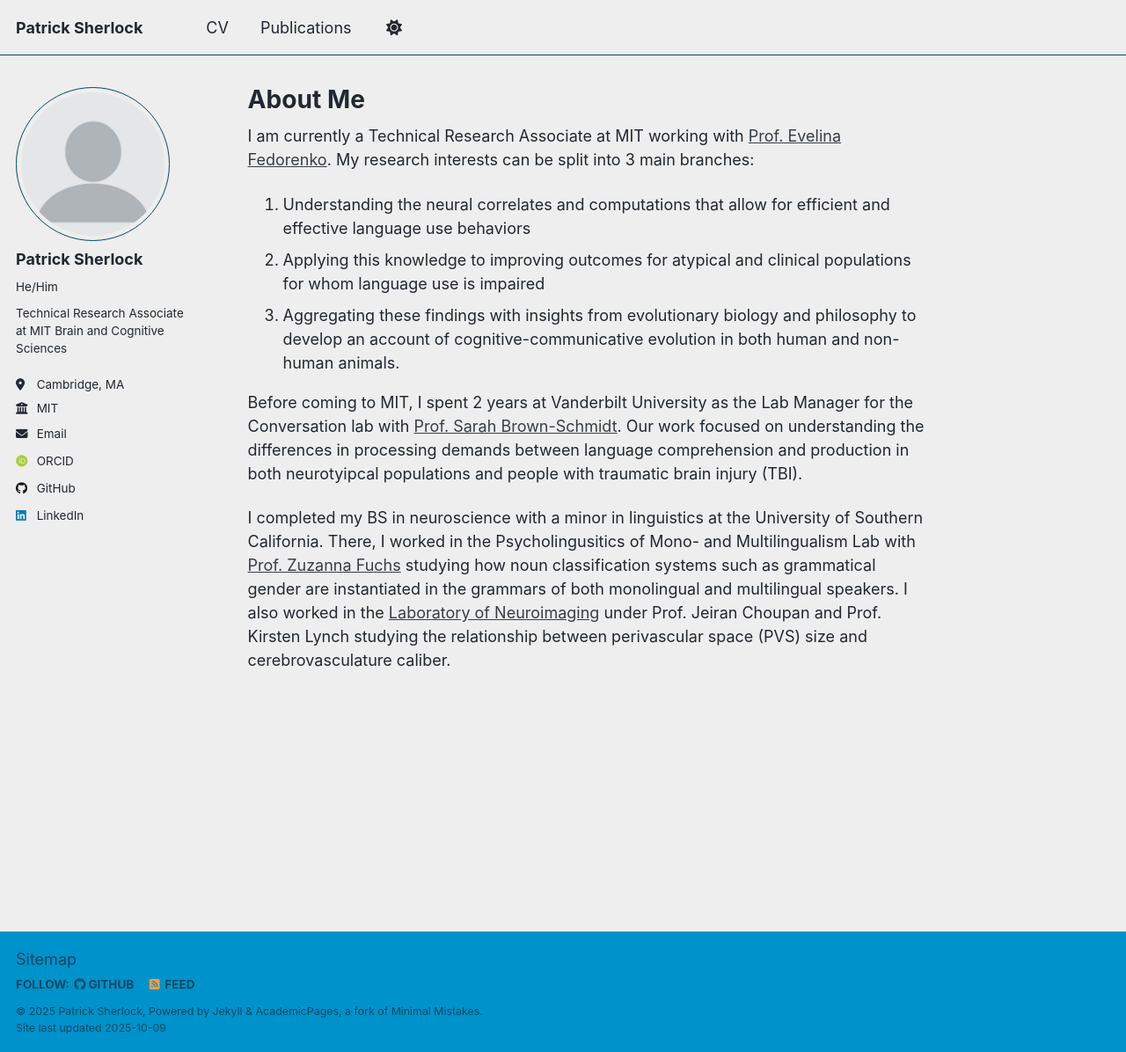
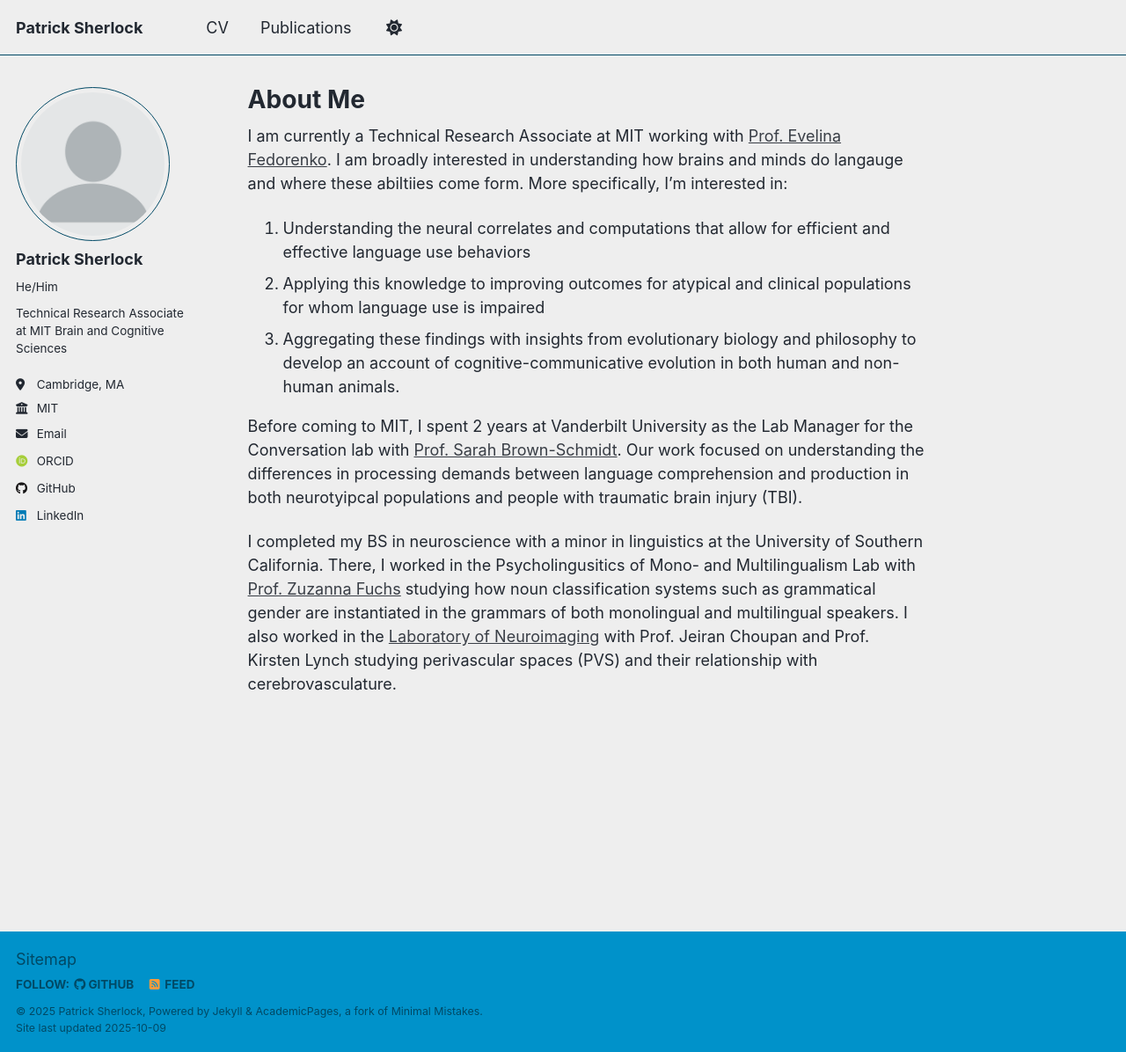
Before and after one commit to patricksherlock/patricksherlock.github.io, a Jekyll site: the page built from _pages/about.md, in a window 1280 px wide and 1196 px high. Shown: the whole window at 88% size. Built offline with Jekyll 4.4.1, drawn with Linux system fonts in a browser that asks for light colours; some web fonts are replaced; a script that is not in the unit is left out.

Commit message:
Update about.md

```diff
--- a/_pages/about.md
+++ b/_pages/about.md
@@ -8,12 +8,11 @@ redirect_from:
 ---
 
 
-I am currently a Technical Research Associate at MIT working with [Prof. Evelina Fedorenko](https://evlab.mit.edu/). My research interests can be split into 3 main branches:
-
+I am currently a Technical Research Associate at MIT working with [Prof. Evelina Fedorenko](https://evlab.mit.edu/). I am broadly interested in understanding how brains and minds do langauge and where these abiltiies come form. More specifically, I'm interested in:
 1. Understanding the neural correlates and computations that allow for efficient and effective language use behaviors
 2. Applying this knowledge to improving outcomes for atypical and clinical populations for whom language use is impaired
 3. Aggregating these findings with insights from evolutionary biology and philosophy to develop an account of cognitive-communicative evolution in both human and non-human animals.
 
 Before coming to MIT, I spent 2 years at Vanderbilt University as the Lab Manager for the Conversation lab with [Prof. Sarah Brown-Schmidt](https://www.sarahbrownschmidt.com/). Our work focused on understanding the differences in processing demands between language comprehension and production in both neurotyipcal populations and people with traumatic brain injury (TBI).
 
-I completed my BS in neuroscience with a minor in linguistics at the University of Southern California. There, I worked in the Psycholingusitics of Mono- and Multilingualism Lab with [Prof. Zuzanna Fuchs](https://www.zuzannazfuchs.com/) studying how noun classification systems such as grammatical gender are instantiated in the grammars of both monolingual and multilingual speakers. I also worked in the [Laboratory of Neuroimaging](https://loni.usc.edu/) under Prof. Jeiran Choupan and Prof. Kirsten Lynch studying the relationship between perivascular space (PVS) size and cerebrovasculature caliber.
+I completed my BS in neuroscience with a minor in linguistics at the University of Southern California. There, I worked in the Psycholingusitics of Mono- and Multilingualism Lab with [Prof. Zuzanna Fuchs](https://www.zuzannazfuchs.com/) studying how noun classification systems such as grammatical gender are instantiated in the grammars of both monolingual and multilingual speakers. I also worked in the [Laboratory of Neuroimaging](https://loni.usc.edu/) with Prof. Jeiran Choupan and Prof. Kirsten Lynch studying perivascular spaces (PVS) and their relationship with cerebrovasculature.
```
